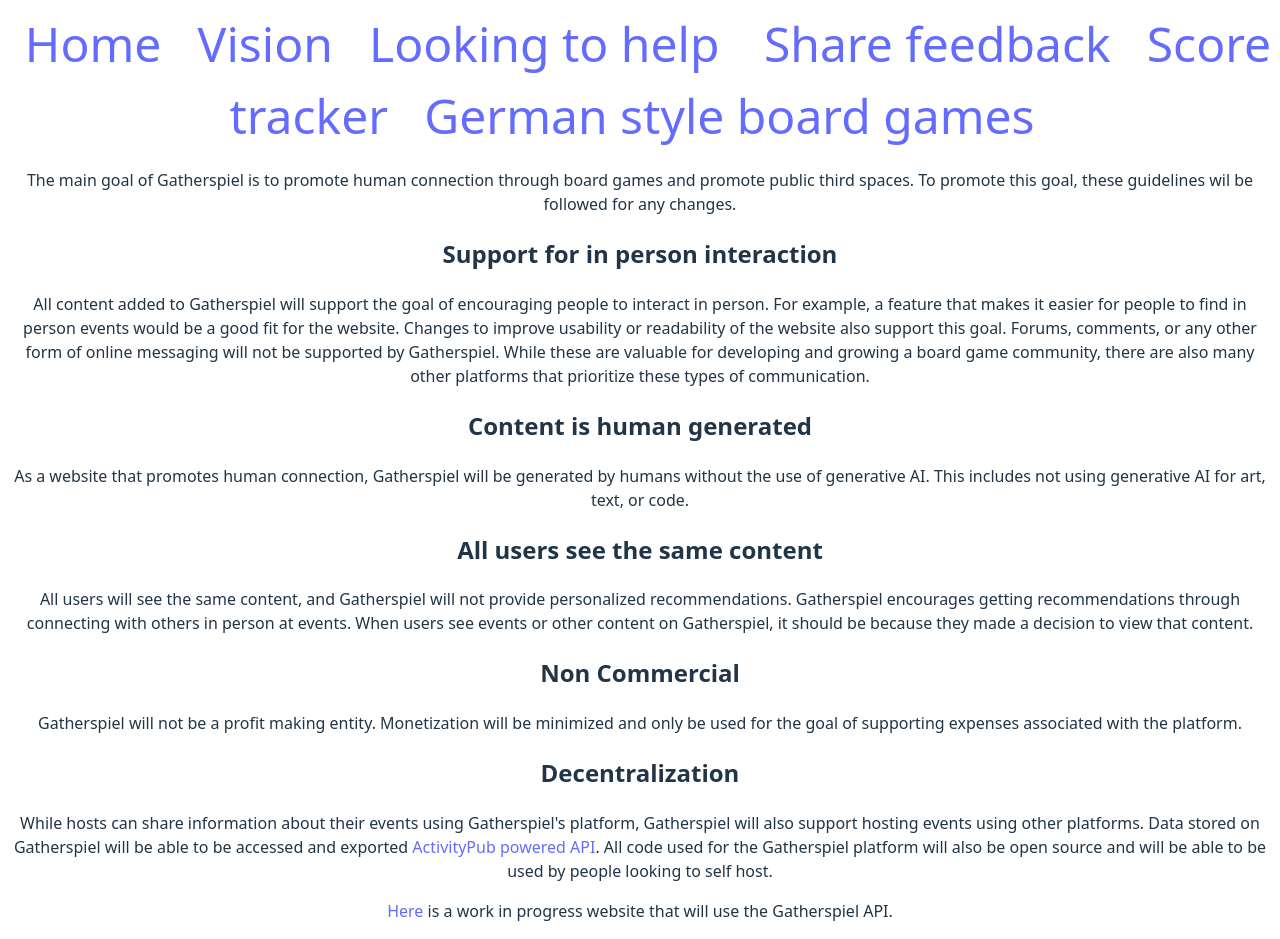
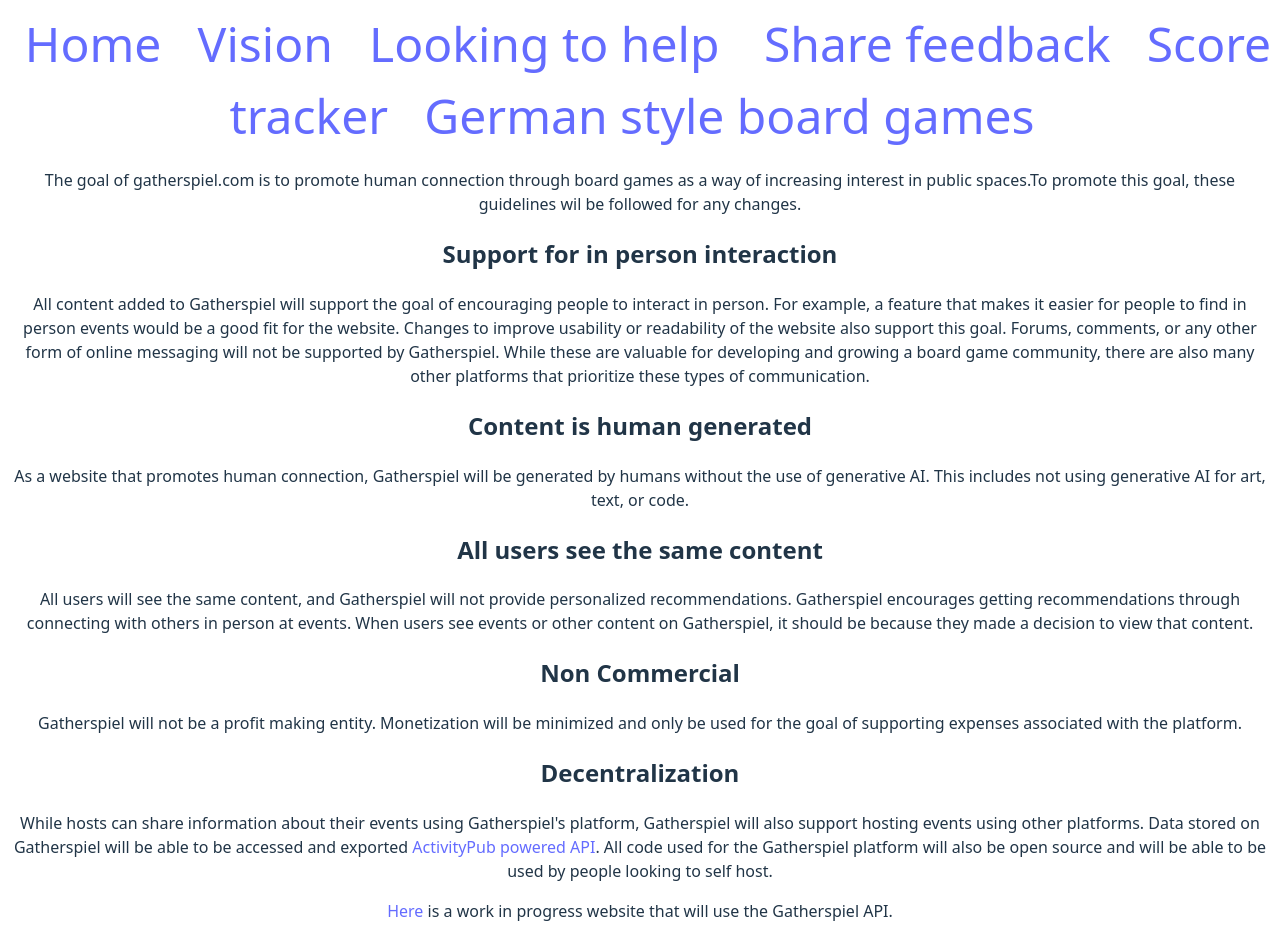
Before and after one commit to gatherspiel/main-site, a website built with Vite: page src/vision.html in a window 1280 px wide. Built offline with nearby package versions, Linux system fonts and the light colour scheme.

Commit message:
Update vision.html

```diff
--- a/src/vision.html
+++ b/src/vision.html
@@ -9,8 +9,8 @@
   <div class="container">
   {{>navbar}}
     <div class="content">
-  <p>The main goal of Gatherspiel is to promote human connection through board games and promote public third spaces. To
-    promote this goal, these guidelines wil be followed for any changes.</p>
+  <p>The goal of gatherspiel.com is to promote human connection through board games as a way of
+     increasing interest in public spaces.To promote this goal, these guidelines wil be followed for any changes.</p>
 
   <h2>Support for in person interaction</h2>
 
```
